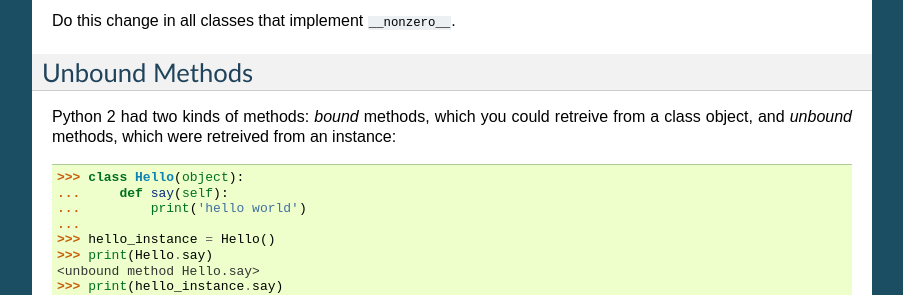
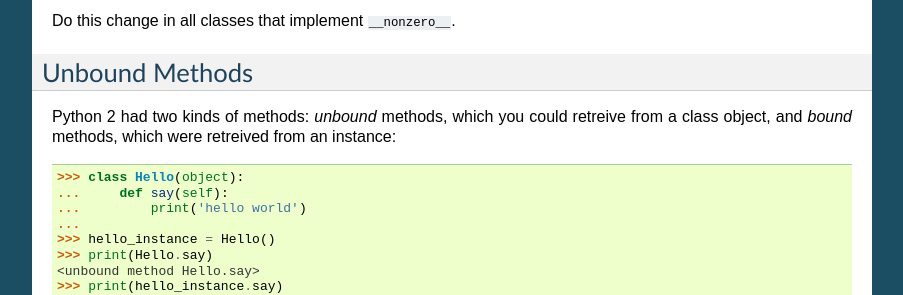
Before and after one commit to fedora-python/portingguide, a Sphinx documentation site: the page built from source/core-obj-misc.rst, in a window 1280 px wide and 900 px high, scrolled down 2547 px. Shown: the part 152-447 px from the top of the window, without its empty margins (198-1101 px from the left). Built offline with Sphinx 7.4.7, drawn with Linux system fonts in a browser that asks for light colours.

```diff
--- a/source/core-obj-misc.rst
+++ b/source/core-obj-misc.rst
@@ -194,8 +194,8 @@ Do this change in all classes that implement ``__nonzero__``.
 Unbound Methods
 ~~~~~~~~~~~~~~~
 
-Python 2 had two kinds of methods: *bound* methods, which you could retreive
-from a class object, and *unbound* methods, which were retreived from
+Python 2 had two kinds of methods: *unbound* methods, which you could retreive
+from a class object, and *bound* methods, which were retreived from
 an instance::
 
     >>> class Hello(object):
```
